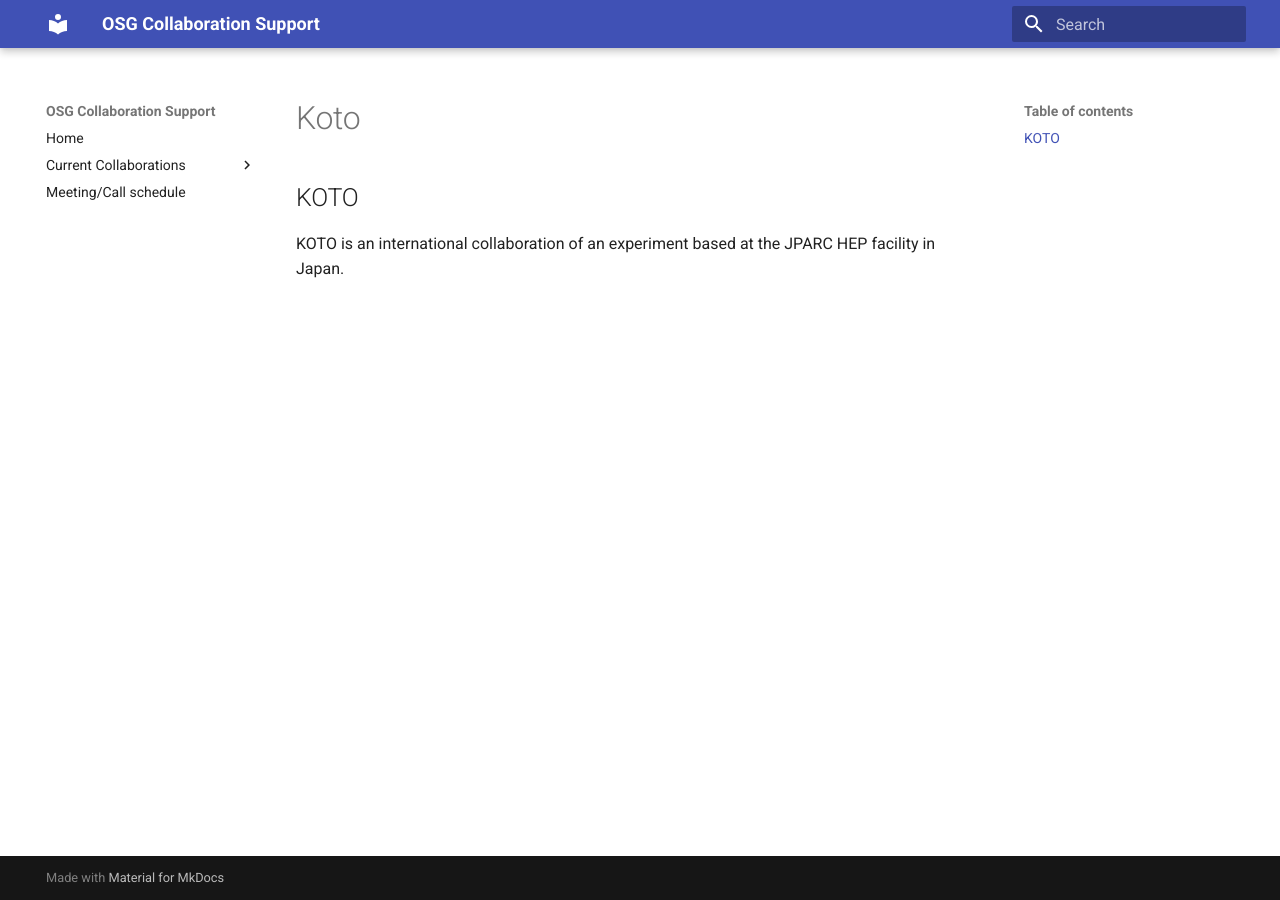
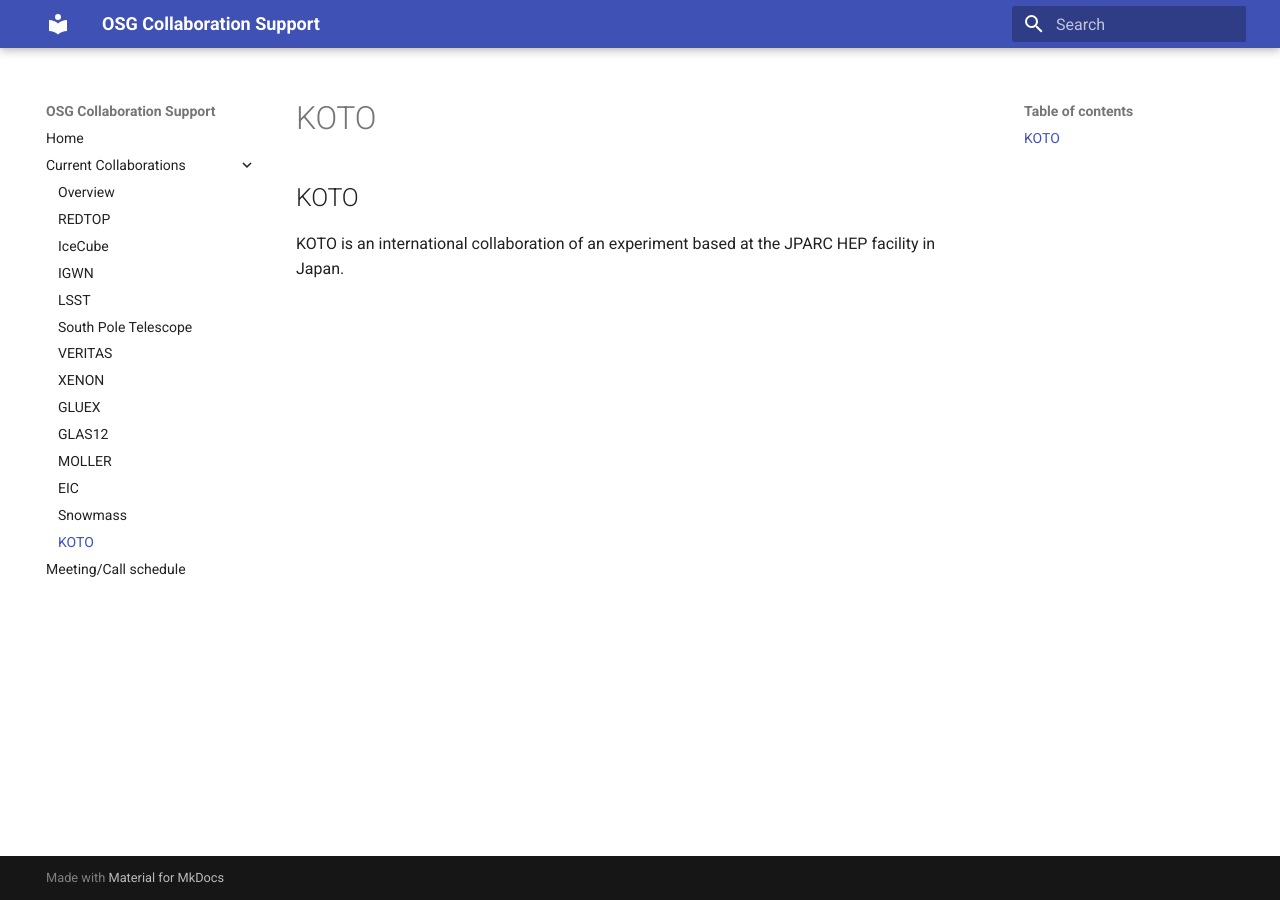
Before and after one commit to osg-htc/collaboration-support, an MkDocs documentation site: the page built from docs/projects/koto.md, in a window 1280 px wide. Built offline with MkDocs 1.6.1 and Material for MkDocs 9.7.7, drawn with Linux system fonts in a browser that asks for light colours; some of the changed lines change nothing that is shown.

Commit message:
Update mkdocs.yml

```diff
--- a/mkdocs.yml
+++ b/mkdocs.yml
@@ -10,7 +10,7 @@ nav:
     - Overview: 'projects/project-list.md'
     - REDTOP: 'projects/Redtop.md'
     - IceCube: 'projects/icecube.md'
-    - LIGO: 'projects/igwn.md'
+    - IGWN: 'projects/igwn.md'
     - LSST: 'projects/lsst.md'
     - South Pole Telescope: 'projects/spt.md'
     - VERITAS: 'projects/veritas.md'
@@ -20,6 +20,7 @@ nav:
     - MOLLER: 'projects/moller.md'
     - EIC: 'projects/eic.md'
     - Snowmass: 'projects/snowmass.md'
+    - KOTO: 'projects/koto.md'
   - Meeting/Call schedule: 'misc/meeting-schedule.md'
 
 markdown_extensions:
```
